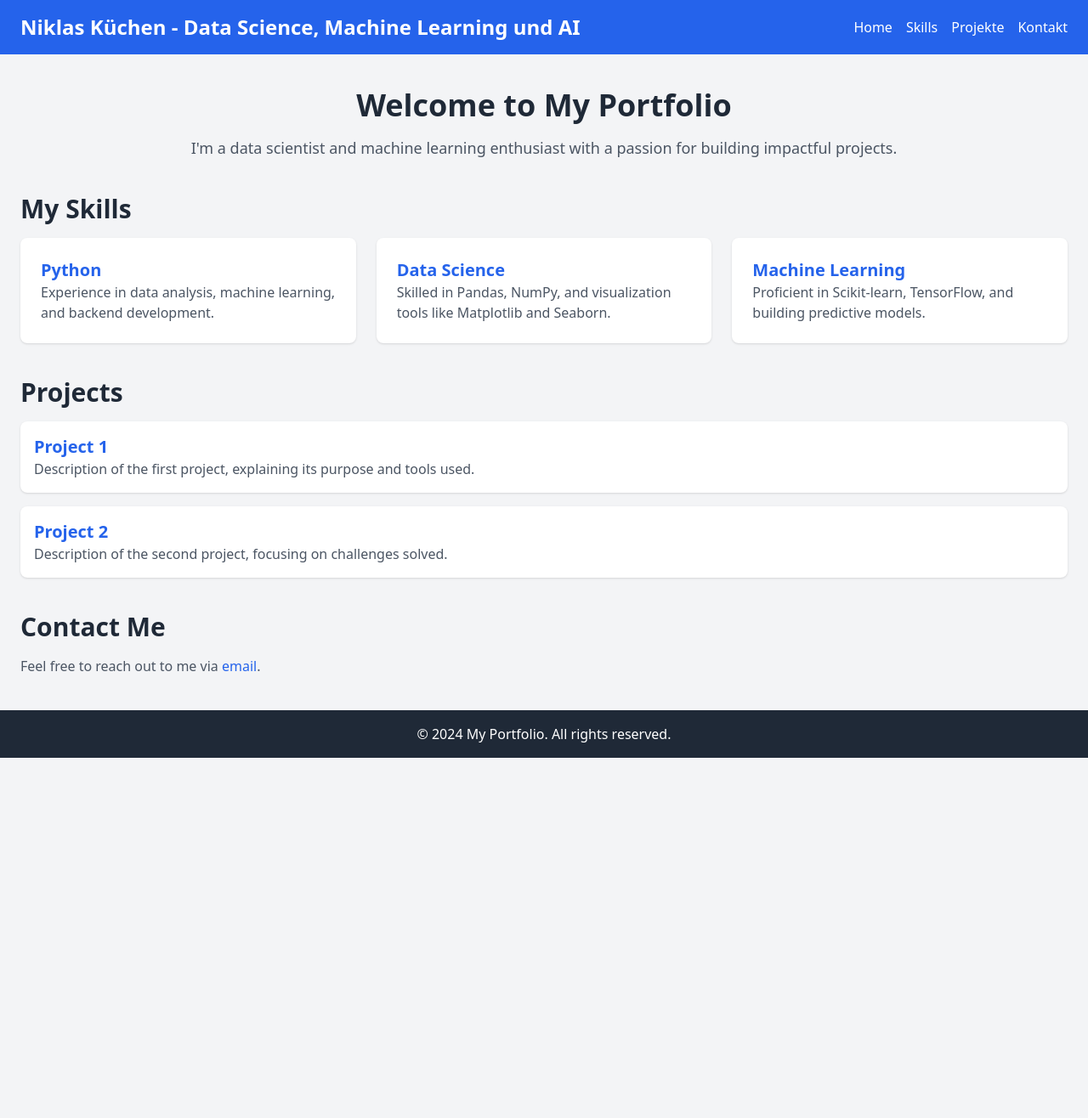
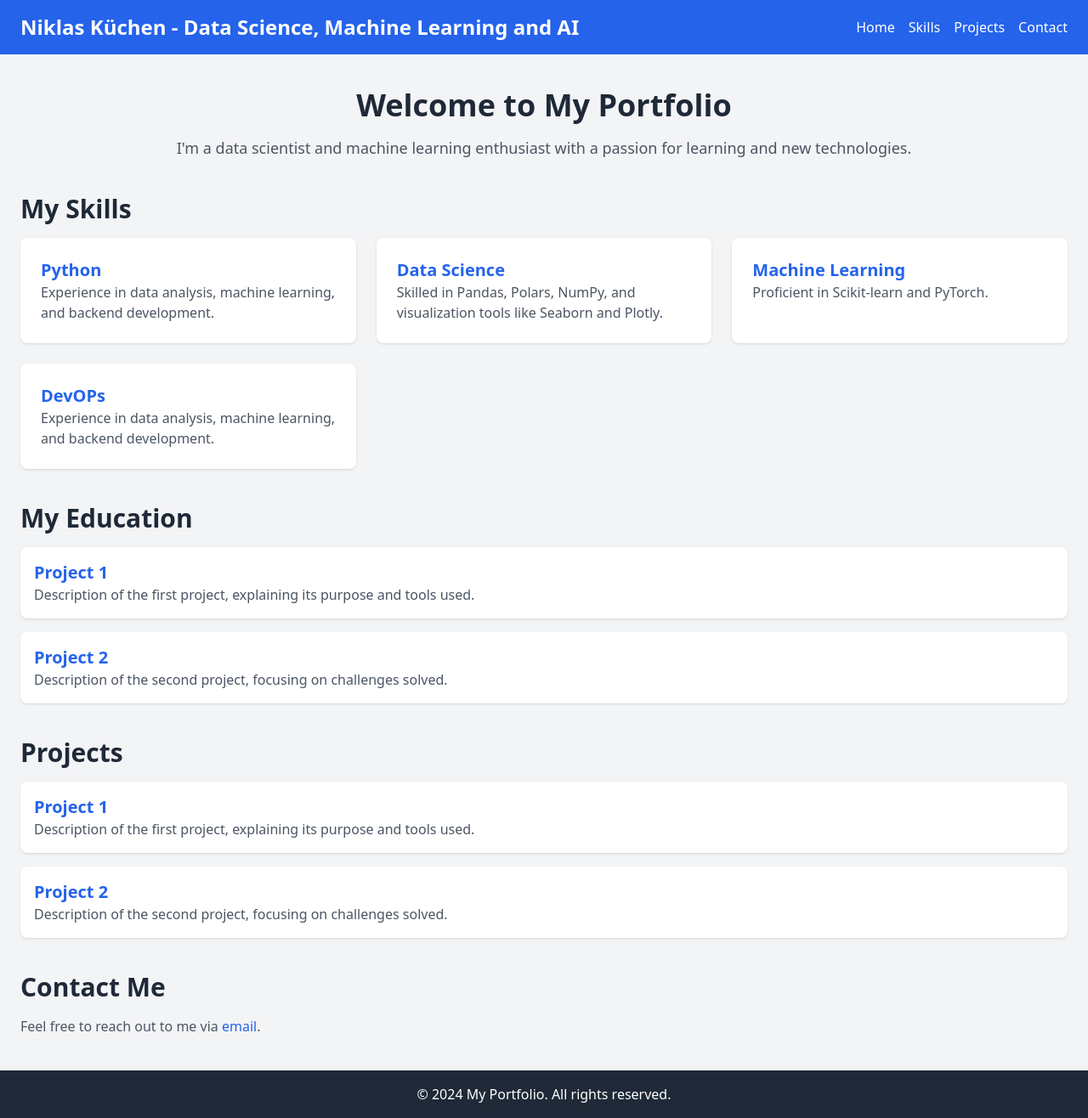
Before and after one commit to Grog4r/kuechen.dev, a Flask app: page / in a window 1280 px wide. Shown: the whole page at 85% size. Before the commit the page ends 892 px from the top, so only its background shows below. Run offline with Flask 2, Linux system fonts and the light colour scheme; some libraries are stand-ins or nearby versions.

Commit message:
Adding education section

```diff
--- a/templates/index.html
+++ b/templates/index.html
@@ -1,22 +1,22 @@
 <!DOCTYPE html>
-<html lang="de">
+<html lang="en">
 <head>
     <meta charset="UTF-8">
     <meta name="viewport" content="width=device-width, initial-scale=1.0">
-    <title>Niklas K&uuml;chen &dash; Data Science, Machine Learning und AI</title>
+    <title>Niklas K&uuml;chen &dash; Data Science, Machine Learning and AI</title>
     <!-- Tailwind CSS CDN -->
     <script src="https://cdn.tailwindcss.com"></script>
 </head>
 <body class="bg-gray-100 font-sans leading-normal tracking-normal">
     <header class="bg-blue-600 text-white py-4">
         <div class="container mx-auto flex justify-between items-center px-6">
-            <h1 class="text-2xl font-bold">Niklas K&uuml;chen &dash; Data Science, Machine Learning und AI</h1>
+            <h1 class="text-2xl font-bold">Niklas K&uuml;chen &dash; Data Science, Machine Learning and AI</h1>
             <nav>
                 <ul class="flex space-x-4">
                     <li><a href="#" class="hover:underline">Home</a></li>
                     <li><a href="#skills" class="hover:underline">Skills</a></li>
-                    <li><a href="#projects" class="hover:underline">Projekte</a></li>
-                    <li><a href="#contact" class="hover:underline">Kontakt</a></li>
+                    <li><a href="#projects" class="hover:underline">Projects</a></li>
+                    <li><a href="#contact" class="hover:underline">Contact</a></li>
                 </ul>
             </nav>
         </div>
@@ -26,7 +26,7 @@
         <!-- Hero Section -->
         <section class="text-center mb-10">
             <h2 class="text-4xl font-bold text-gray-800 mb-4">Welcome to My Portfolio</h2>
-            <p class="text-lg text-gray-600">I'm a data scientist and machine learning enthusiast with a passion for building impactful projects.</p>
+            <p class="text-lg text-gray-600">I'm a data scientist and machine learning enthusiast with a passion for learning and new technologies.</p>
         </section>
 
         <!-- Skills Section -->
@@ -39,13 +39,36 @@
                 </div>
                 <div class="p-6 bg-white rounded-lg shadow">
                     <h4 class="text-xl font-bold text-blue-600">Data Science</h4>
-                    <p class="text-gray-600">Skilled in Pandas, NumPy, and visualization tools like Matplotlib and Seaborn.</p>
+                    <p class="text-gray-600">Skilled in Pandas, Polars, NumPy, and visualization tools like Seaborn and Plotly.</p>
                 </div>
                 <div class="p-6 bg-white rounded-lg shadow">
                     <h4 class="text-xl font-bold text-blue-600">Machine Learning</h4>
-                    <p class="text-gray-600">Proficient in Scikit-learn, TensorFlow, and building predictive models.</p>
+                    <p class="text-gray-600">Proficient in Scikit-learn and PyTorch.</p>
+                </div>
+                <div class="p-6 bg-white rounded-lg shadow">
+                    <h4 class="text-xl font-bold text-blue-600">DevOPs</h4>
+                    <p class="text-gray-600">Experience in data analysis, machine learning, and backend development.</p>
                 </div>
             </div>
+        </section>
+
+        <!-- Education Section -->
+        <section id="education" class="mb-10">
+            <h3 class="text-3xl font-semibold text-gray-800 mb-4">My Education</h3>
+            <ul>
+                <li class="mb-4">
+                    <a href="#" class="block p-4 bg-white rounded-lg shadow hover:bg-blue-50">
+                        <h4 class="text-xl font-bold text-blue-600">Project 1</h4>
+                        <p class="text-gray-600">Description of the first project, explaining its purpose and tools used.</p>
+                    </a>
+                </li>
+                <li class="mb-4">
+                    <a href="#" class="block p-4 bg-white rounded-lg shadow hover:bg-blue-50">
+                        <h4 class="text-xl font-bold text-blue-600">Project 2</h4>
+                        <p class="text-gray-600">Description of the second project, focusing on challenges solved.</p>
+                    </a>
+                </li>
+            </ul>
         </section>
 
         <!-- Projects Section -->
```
